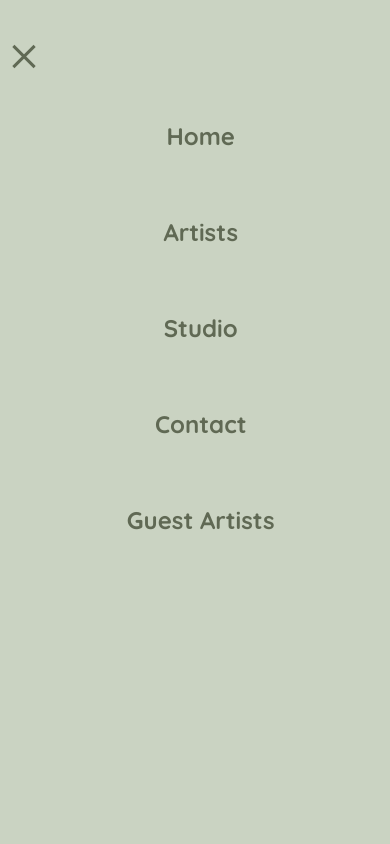
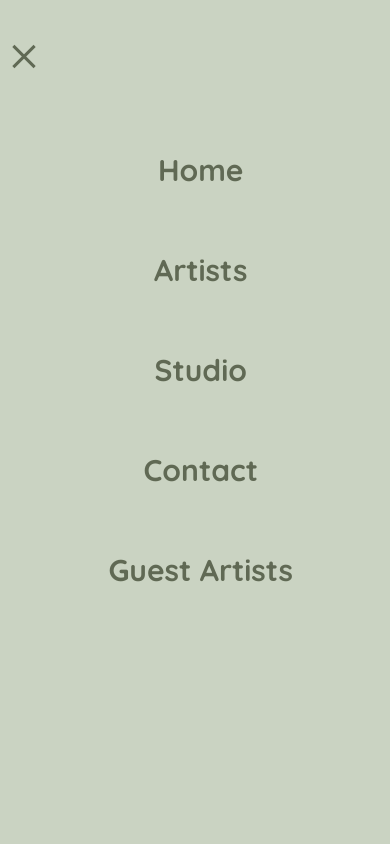
Before and after one commit to Cmbs86/Thorns-and-Spines-page, a React (Vite) app in the folder thorns-n-spines-project/: page /artists in a window 390 px wide. Both pictures are taken after a click on the button 24 px from the left and 56 px from the top of the page. Shown: the top 844 px of the page. Built offline with nearby package versions, Linux system fonts and the light colour scheme.

Commit message:
fix margin navMobile & start media queries ArtistCard

```diff
--- a/thorns-n-spines-project/src/components/ArtistCard.jsx
+++ b/thorns-n-spines-project/src/components/ArtistCard.jsx
@@ -6,7 +6,7 @@ const ArtistCard = ({img, name, socialMedia, booking}) => {
     // fix media queries.
    <>
     <div className="p-8 rounded-lg text-center">
-            <img src={img} alt="" className="rounded-full w-64 h-64 md:w-52 md:h-52 lg:w-[475px] lg:h-[475px] object-cover mx-auto"  />
+            <img src={img} alt="" className="rounded-full w-[475px] lg:h-[475px] md:w-64 md:h-64 lg:w-[475px] lg:h-[475px] object-cover mx-auto"  />
             <h3 className="mt-8 text-5xl font-bold font-sans text-tns-ebony">{name}</h3>
             <p className="text-xl text-tns-ebony">{socialMedia}</p>
             <a href={booking} className="mt-2 text-tns-ebony ">For bookings click here</a>
--- a/thorns-n-spines-project/src/components/NavMobile.jsx
+++ b/thorns-n-spines-project/src/components/NavMobile.jsx
@@ -36,7 +36,7 @@ const NavMobile = () => {
             transition={{ duration: 0.2 }}
             className="flex w-full pb-[80vh]  "
           >
-            <ul className="w-[91%] flex flex-col m-0 p-0 mt-20  ">
+            <ul className="w-[91%] flex flex-col m-0 p-0 mt-28  ">
               {routes.map((route, idx) => {
                 const { Icon } = route;
 
@@ -59,7 +59,7 @@ const NavMobile = () => {
                       href={route.href}
                     >
                       {/* fix media queries of the link/routes */}
-                      <span className="flex text-2xl md:text-4xl mb-12 font-bold text-tns-ebony">
+                      <span className="flex text-3xl md:text-4xl mb-12 font-bold text-tns-ebony">
                         {route.title}
                       </span>
                       {/* <Icon className="text-xl" /> */}
--- a/thorns-n-spines-project/src/pages/Artists.jsx
+++ b/thorns-n-spines-project/src/pages/Artists.jsx
@@ -17,7 +17,7 @@ const Artists = () => {
         </div>
 
         {/* Wrapper for cards */}
-        <div className="max-w-[1600px] w-full mx-auto px-4 grid grid-cols-1 sm:grid-cols-2 lg:grid-cols-2 gap-8">
+        <div className="max-w-[1600px] w-full mx-auto px-4 grid grid-cols-1 md:grid-cols-2 lg:grid-cols-2 gap-8">
 
 
 
```
